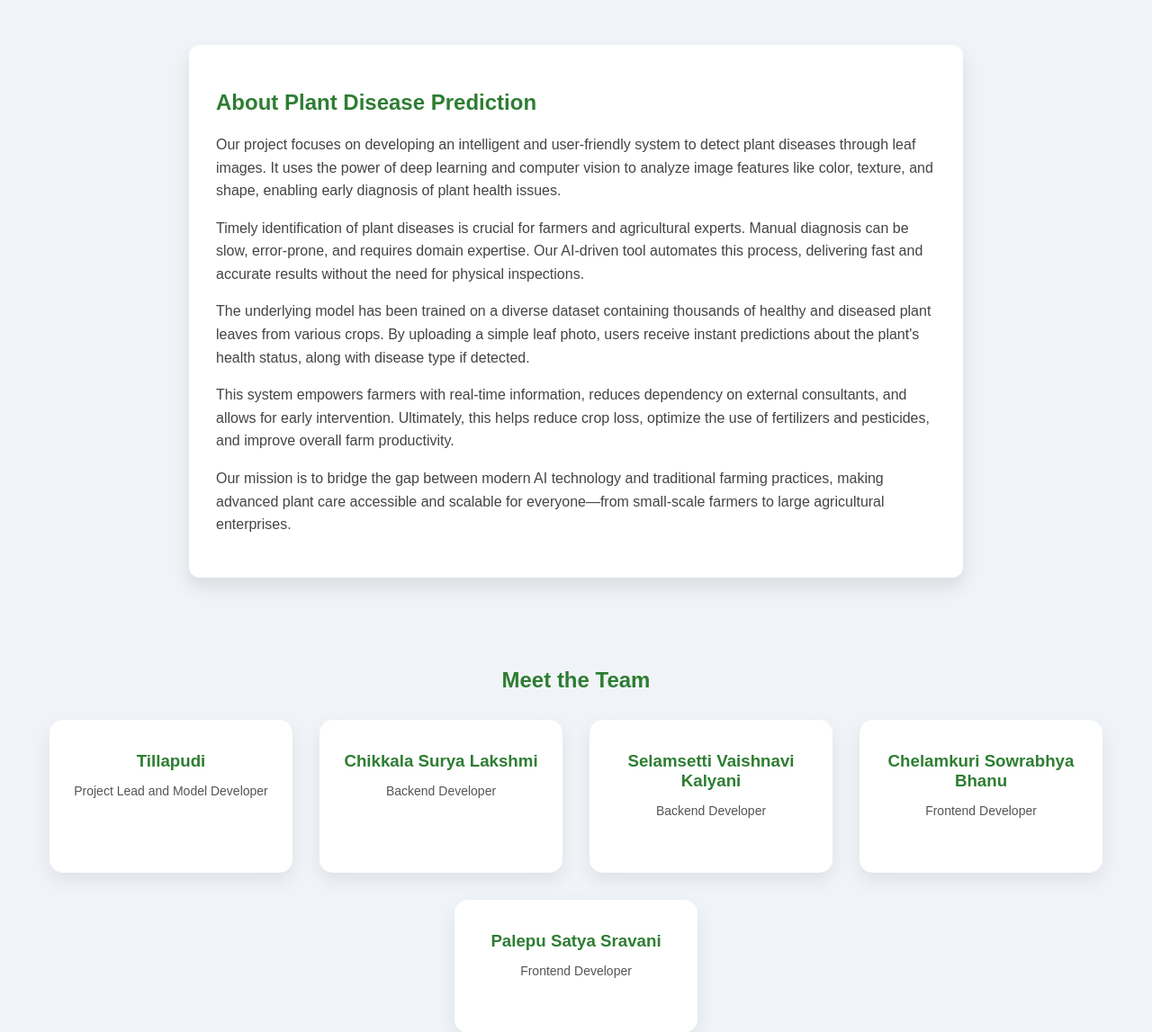
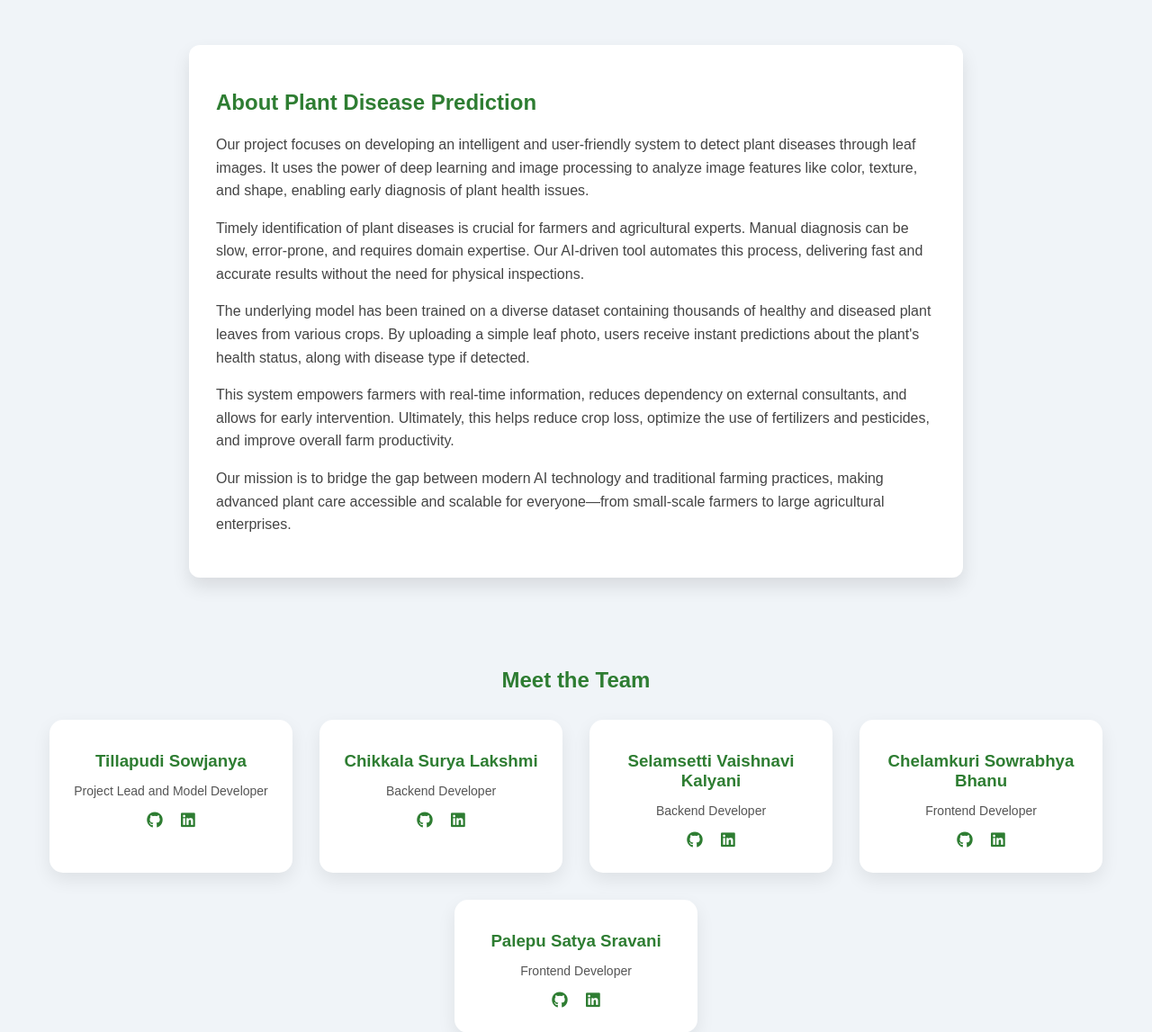
Before and after one commit to KIET-2025-BATCH/KW-AID-DS-T7, a Flask app: page /about in a window 1280 px wide. Shown: the part 70-1217 px from the top of the page at 90% size. Run offline with Flask 3, Linux system fonts and the light colour scheme.

Commit message:
Updated the about.html file

```diff
--- a/templates/about.html
+++ b/templates/about.html
@@ -4,6 +4,8 @@
     <meta charset="UTF-8">
     <title>About | PlantCare</title>
     <link rel="stylesheet" href="../static/about.css">
+    <link rel="stylesheet" href="https://cdnjs.cloudflare.com/ajax/libs/font-awesome/6.5.0/css/all.min.css" integrity="sha512-..." crossorigin="anonymous" referrerpolicy="no-referrer" />
+
 </head>
 <body>
 
@@ -21,7 +23,7 @@
     <div class="about-container">
         <h2>About Plant Disease Prediction</h2>
         <p>
-            Our project focuses on developing an intelligent and user-friendly system to detect plant diseases through leaf images. It uses the power of deep learning and computer vision to analyze image features like color, texture, and shape, enabling early diagnosis of plant health issues.
+            Our project focuses on developing an intelligent and user-friendly system to detect plant diseases through leaf images. It uses the power of deep learning and image processing to analyze image features like color, texture, and shape, enabling early diagnosis of plant health issues.
         </p>
         <p>
             Timely identification of plant diseases is crucial for farmers and agricultural experts. Manual diagnosis can be slow, error-prone, and requires domain expertise. Our AI-driven tool automates this process, delivering fast and accurate results without the need for physical inspections.
@@ -41,7 +43,7 @@
         <h2>Meet the Team</h2>
         <div class="team-cards">
             {% for member in [
-                {"name": "Tillapudi", "role": "Project Lead and Model Developer", "github": "https://github.com/SOWJANYATILLAPUDI", "linkedin": "https://www.linkedin.com/in/sowjanya-tillapudi-19005623b/"},
+                {"name": "Tillapudi Sowjanya", "role": "Project Lead and Model Developer", "github": "https://github.com/SOWJANYATILLAPUDI", "linkedin": "https://www.linkedin.com/in/sowjanya-tillapudi-19005623b/"},
                 {"name": "Chikkala Surya Lakshmi", "role": "Backend Developer", "github": "https://github.com/2004-surya", "linkedin": "https://www.linkedin.com/in/suryalakshmi-chikkala-43764923b"},
                 {"name": "Selamsetti Vaishnavi Kalyani", "role": "Backend Developer", "github": "https://github.com/Kalyani1327", "linkedin": "https://www.linkedin.com/in/kalyani-seelamsetti-63038a23b"},
                 {"name": "Chelamkuri Sowrabhya Bhanu", "role": "Frontend Developer", "github": "https://github.com/Sowrabhya", "linkedin": "https://www.linkedin.com/in/chelamkuri-sowrabhya-bhanu-104019269"},
```
